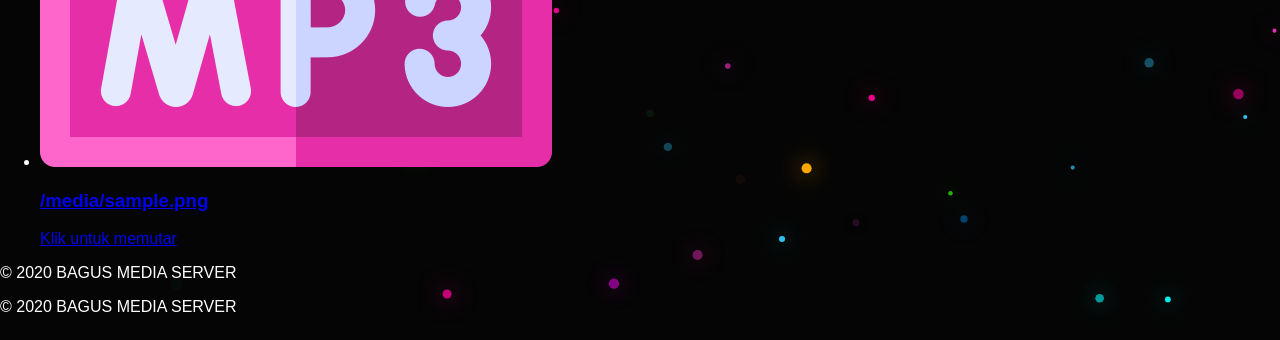
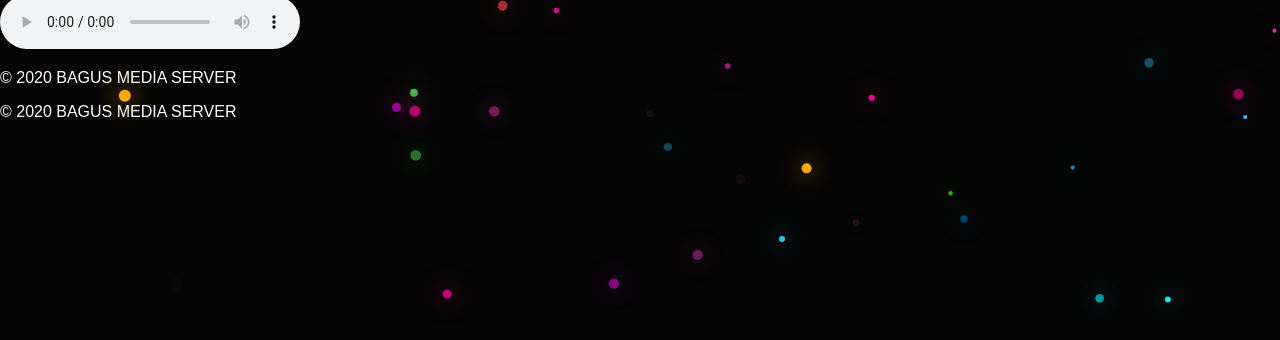
Before and after one commit to MiftahulKhoiri/BagusMedia_web_server, a Flask app: template app/templates/mp3-list.html in a window 1280 px wide. Shown: the part 460-800 px from the top of the page. Run offline with Flask 3, Linux system fonts and the light colour scheme; the template is opened without the code that fills it: most values are stand-ins (such as "Sample title", 1, 10 or a date in 2020).

Commit message:
Update mp3-list.html

```diff
--- a/app/templates/mp3-list.html
+++ b/app/templates/mp3-list.html
@@ -9,43 +9,33 @@
 {% block content %}
 
 <header class="page-header">
-    <h1>Daftar Musik</h1>
-
-    <div class="header-btn-group">
-        <a href="{{ url_for('home') }}" class="btn-back">⬅ Kembali</a>
-        <a href="{{ url_for('logout') }}" class="btn-logout">Logout</a>
-    </div>
+    <a href="{{ url_for('home') }}" class="btn-back">⬅ Kembali</a>
+    <h1 class="page-title">Daftar Musik</h1>
+    <a href="{{ url_for('logout') }}" class="btn-logout">Logout</a>
 </header>
 
-<main class="list-container">
+<main class="mp3-container">
 
     {% if mp3_files %}
-        <ul class="media-list">
-
-            {% for file in mp3_files %}
-            <li class="media-item">
-
-                <a href="{{ url_for('mp3_player') }}?file={{ file }}" class="media-link">
-
-                    <img src="{{ url_for('static', filename='icon/Mp3.png') }}"
-                         alt="MP3 Icon" class="media-thumb">
-
-                    <div class="media-info">
-                        <h3 class="media-title">{{ file }}</h3>
-                        <p class="media-subtitle">Klik untuk memutar</p>
-                    </div>
-                </a>
-
+        <ul class="music-list">
+            {% for song in mp3_files %}
+            <li class="music-item" data-file="{{ song }}">
+                <img src="/static/icon/music-icon.png" class="music-thumb">
+                <span class="music-name">{{ song }}</span>
+                <button class="btn-play">▶</button>
             </li>
             {% endfor %}
-
         </ul>
-
     {% else %}
-        <p class="empty-info">Belum ada file musik yang diunggah.</p>
+        <p class="empty">Tidak ada file musik.</p>
     {% endif %}
 
 </main>
+
+<!-- PLAYER -->
+<div class="player-bar" id="player-bar">
+    <audio id="audio-player" controls></audio>
+</div>
 
 <footer>
     <p>© {{ current_year }} BAGUS MEDIA SERVER</p>
```
